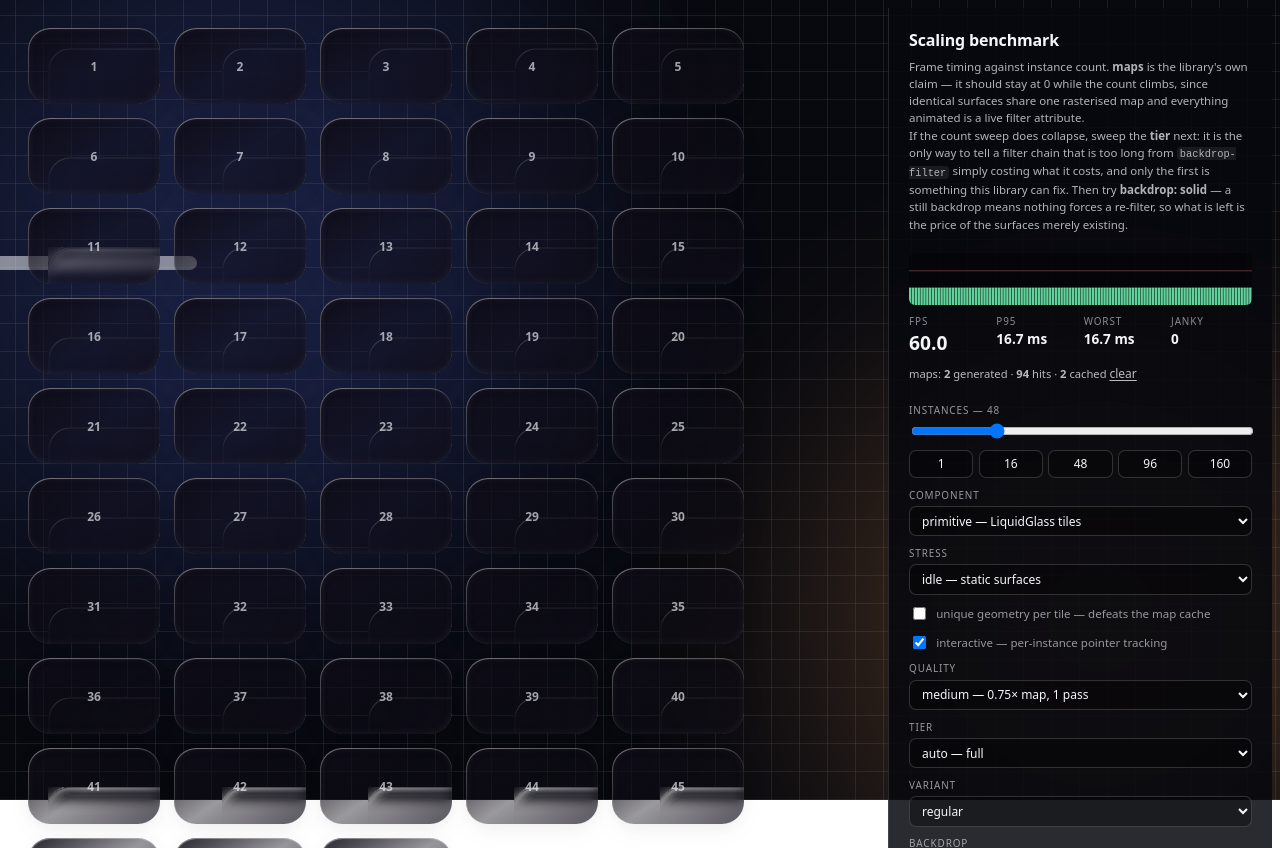
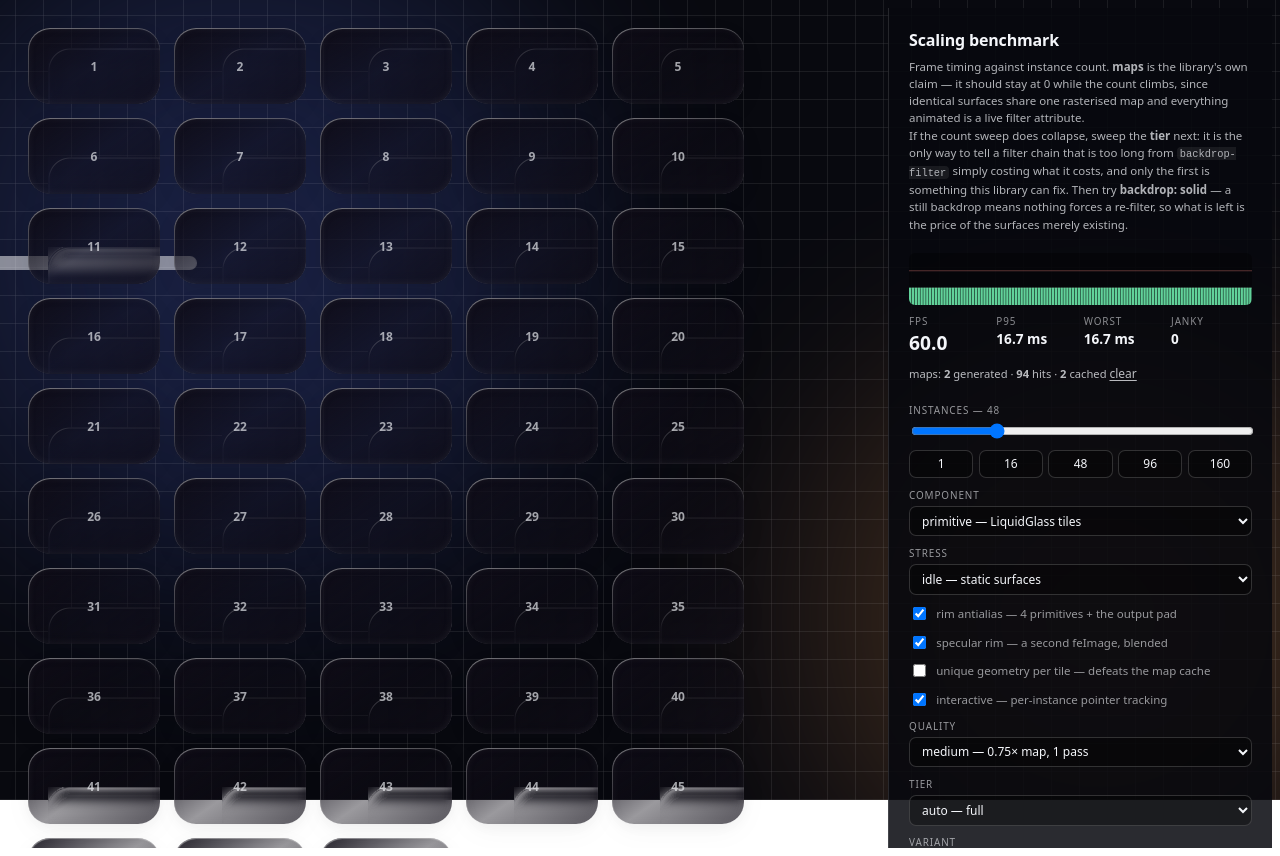
Before and after one commit to quentin-r37/liquid-svelte, a SvelteKit app: page /bench in a window 1280 px wide. Built offline with nearby package versions, Linux system fonts and the light colour scheme.

Commit message:
feat: add feature toggles for specular and rim antialiasing in quality presets

```diff
--- a/src/routes/bench/+page.svelte
+++ b/src/routes/bench/+page.svelte
@@ -31,6 +31,7 @@
 		LiquidGlass,
 		LiquidSlider,
 		LiquidSwitch,
+		QUALITY_PRESETS,
 		clearGlassMapCaches,
 		getGlassMapStats,
 		glassSupport,
@@ -133,6 +134,56 @@
 		return (['primitive', 'button', 'switch', 'slider'] as const)[index % 4];
 	}
 
+	// ---------------------------------------------------- feature isolation ---
+
+	/**
+	 * `medium` is `low` plus two unrelated things — the specular `feImage` and the
+	 * rim antialias — and a quality sweep prices them as one lump. These two toggles
+	 * take them apart, which is the only way to know which primitive to go after.
+	 *
+	 * They patch the library's own preset table rather than going through props,
+	 * because there are no props: `quality` is a bundle by design, and adding
+	 * per-primitive flags to the public API to satisfy a dev harness would be the
+	 * tail wagging the dog. So the harness reaches into `QUALITY_PRESETS`, and three
+	 * things keep that honest — the patch can only ever *subtract* from the pristine
+	 * table (a toggle cannot switch on what a preset does not have), the pristine
+	 * values are restored when the page unmounts, and the field is wrapped in a
+	 * `{#key}` so every surface remounts and re-reads the table.
+	 *
+	 * The patch is applied synchronously by the handler, never from an `$effect`:
+	 * Svelte flushes render effects before user effects, so an effect would remount
+	 * the tiles against the *old* table and measure the configuration you just left.
+	 */
+	const PRISTINE_PRESETS = structuredClone(QUALITY_PRESETS);
+
+	let withSpecular = $state(true);
+	let withRimAntialias = $state(true);
+
+	const featureKey = $derived(`${withSpecular}-${withRimAntialias}`);
+	const featureLabel = $derived(
+		[withRimAntialias ? 'rim' : null, withSpecular ? 'spec' : null].filter(Boolean).join('+') || '—'
+	);
+
+	function applyFeatures(): void {
+		for (const [name, preset] of Object.entries(PRISTINE_PRESETS)) {
+			const live = QUALITY_PRESETS[name as GlassQuality];
+			live.specular = preset.specular && withSpecular;
+			live.rimAntialias = preset.rimAntialias && withRimAntialias;
+		}
+	}
+
+	function setFeatures(specular: boolean, rim: boolean): void {
+		withSpecular = specular;
+		withRimAntialias = rim;
+		applyFeatures();
+	}
+
+	$effect(() => () => {
+		withSpecular = true;
+		withRimAntialias = true;
+		applyFeatures();
+	});
+
 	// ------------------------------------------------------------ measuring ---
 
 	const sampler = new FrameSampler();
@@ -153,6 +204,8 @@
 		stress: BenchStress;
 		quality: GlassQuality;
 		tier: string;
+		/** Which of the preset's optional passes were in the chain. */
+		features: string;
 		unique: boolean;
 		/** Maps rasterised *during* the run — the number that must stay at 0. */
 		generations: number;
@@ -206,6 +259,7 @@
 				stress: activeStress,
 				quality,
 				tier: glassSupport.tier,
+				features: featureLabel,
 				unique: uniqueGeometry,
 				generations: after - before
 			}
@@ -253,6 +307,31 @@
 		progress = '';
 	}
 
+	/**
+	 * The four combinations of the two optional passes, at whatever quality is
+	 * selected. `low` has neither, so run this at `medium` or `high`.
+	 */
+	async function runFeatureSweep() {
+		busy = true;
+		cancelled = false;
+		const restore: [boolean, boolean] = [withSpecular, withRimAntialias];
+
+		for (const [specular, rim] of [
+			[false, false],
+			[false, true],
+			[true, false],
+			[true, true]
+		] as const) {
+			if (cancelled) break;
+			setFeatures(specular, rim);
+			await capture(count);
+		}
+
+		setFeatures(...restore);
+		busy = false;
+		progress = '';
+	}
+
 	async function runQualitySweep() {
 		busy = true;
 		cancelled = false;
@@ -285,6 +364,12 @@
 
 <div class="bench" data-scheme={scheme}>
 	<div class="stage">
+		<!--
+			Remounts every surface when a feature toggle flips: the preset table is a
+			plain object, so mutating it invalidates nothing on its own. See
+			`applyFeatures`.
+		-->
+		{#key featureKey}
 			<div class="field">
 				{#each instances as index (index)}
 					{@const member = memberKind(index)}
@@ -314,6 +399,7 @@
 					{/if}
 				{/each}
 			</div>
+		{/key}
 
 		{#if count === 0}
 			<p class="empty">No instances — this is the baseline the backdrop alone costs.</p>
@@ -399,6 +485,25 @@
 			</label>
 
 			<label class="check">
+				<input
+					type="checkbox"
+					checked={withRimAntialias}
+					disabled={busy}
+					onchange={(event) => setFeatures(withSpecular, event.currentTarget.checked)}
+				/>
+				<span>rim antialias — 4 primitives + the output pad</span>
+			</label>
+			<label class="check">
+				<input
+					type="checkbox"
+					checked={withSpecular}
+					disabled={busy}
+					onchange={(event) => setFeatures(event.currentTarget.checked, withRimAntialias)}
+				/>
+				<span>specular rim — a second feImage, blended</span>
+			</label>
+
+			<label class="check">
 				<input type="checkbox" bind:checked={uniqueGeometry} disabled={busy} />
 				<span>unique geometry per tile — defeats the map cache</span>
 			</label>
@@ -459,6 +564,9 @@
 				<button type="button" onclick={runQualitySweep} disabled={busy}>
 					Sweep quality at {count}
 				</button>
+				<button type="button" onclick={runFeatureSweep} disabled={busy}>
+					Sweep passes at {quality}
+				</button>
 				<button type="button" onclick={runOnce} disabled={busy}>Measure current</button>
 				<button type="button" onclick={stop} disabled={!busy}>Stop</button>
 				<button type="button" onclick={() => (results = [])} disabled={busy || !results.length}>
@@ -481,6 +589,7 @@
 							<th>n</th>
 							<th>tier</th>
 							<th>q</th>
+							<th>passes</th>
 							<th>fps</th>
 							<th>held</th>
 							<th>p95</th>
@@ -495,6 +604,7 @@
 								<td>{row.count}</td>
 								<td>{row.tier}</td>
 								<td>{row.quality.slice(0, 3)}</td>
+								<td>{row.features}</td>
 								<td>{fmt(row.fps)}</td>
 								<td class:down={best > 0 && row.fps < best * 0.9}>
 									{best > 0 ? Math.round((row.fps / best) * 100) : 0}%
```
Lines whose indentation alone changed are shown as unchanged.
